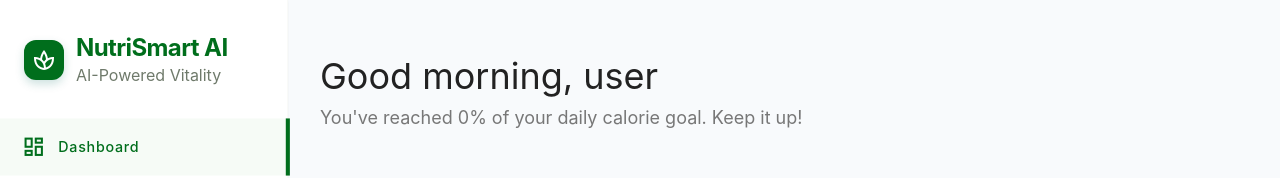
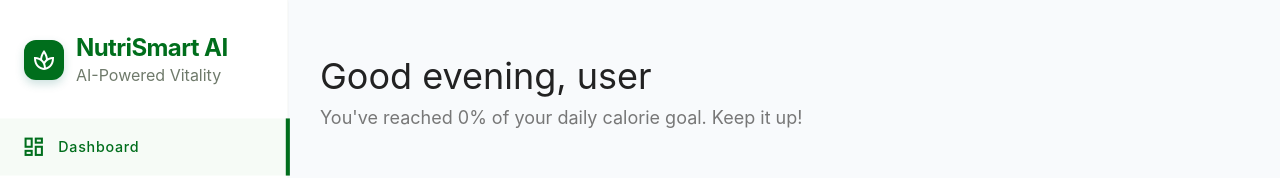
Before and after one commit to pramit091104/Hack2Skill-Repo, a React (Vite) app in the folder frontend/: page /dashboard in a window 1280 px wide. Shown: the top 178 px of the page. Built offline with nearby package versions, Linux system fonts and the light colour scheme; no server answers; sample sign-in values are in the browser's storage.

Commit message:
fix: use profile displayName on dashboard and make greeting dynamic

```diff
--- a/frontend/src/pages/Dashboard.tsx
+++ b/frontend/src/pages/Dashboard.tsx
@@ -54,7 +54,15 @@ export default function Dashboard() {
     <div className="px-4 lg:px-8 py-stack-md max-w-[1200px] mx-auto min-h-screen">
       {/* Greeting */}
       <section className="mb-stack-lg animate-in fade-in slide-in-from-bottom-4 duration-700 mt-8">
-        <h1 className="font-headline-lg text-4xl text-text-primary mb-2">Good morning, {user?.email?.split('@')[0] || 'Alex'}</h1>
+        <h1 className="font-headline-lg text-4xl text-text-primary mb-2">
+          {(() => {
+            const hour = new Date().getHours();
+            let greeting = 'Good evening';
+            if (hour >= 5 && hour < 12) greeting = 'Good morning';
+            else if (hour >= 12 && hour < 18) greeting = 'Good afternoon';
+            return `${greeting}, ${profile?.displayName || user?.email?.split('@')[0] || 'Alex'}`;
+          })()}
+        </h1>
         <p className="text-text-secondary font-body-md text-lg">You've reached {Math.round(calPercent)}% of your daily calorie goal. Keep it up!</p>
       </section>
 
```
